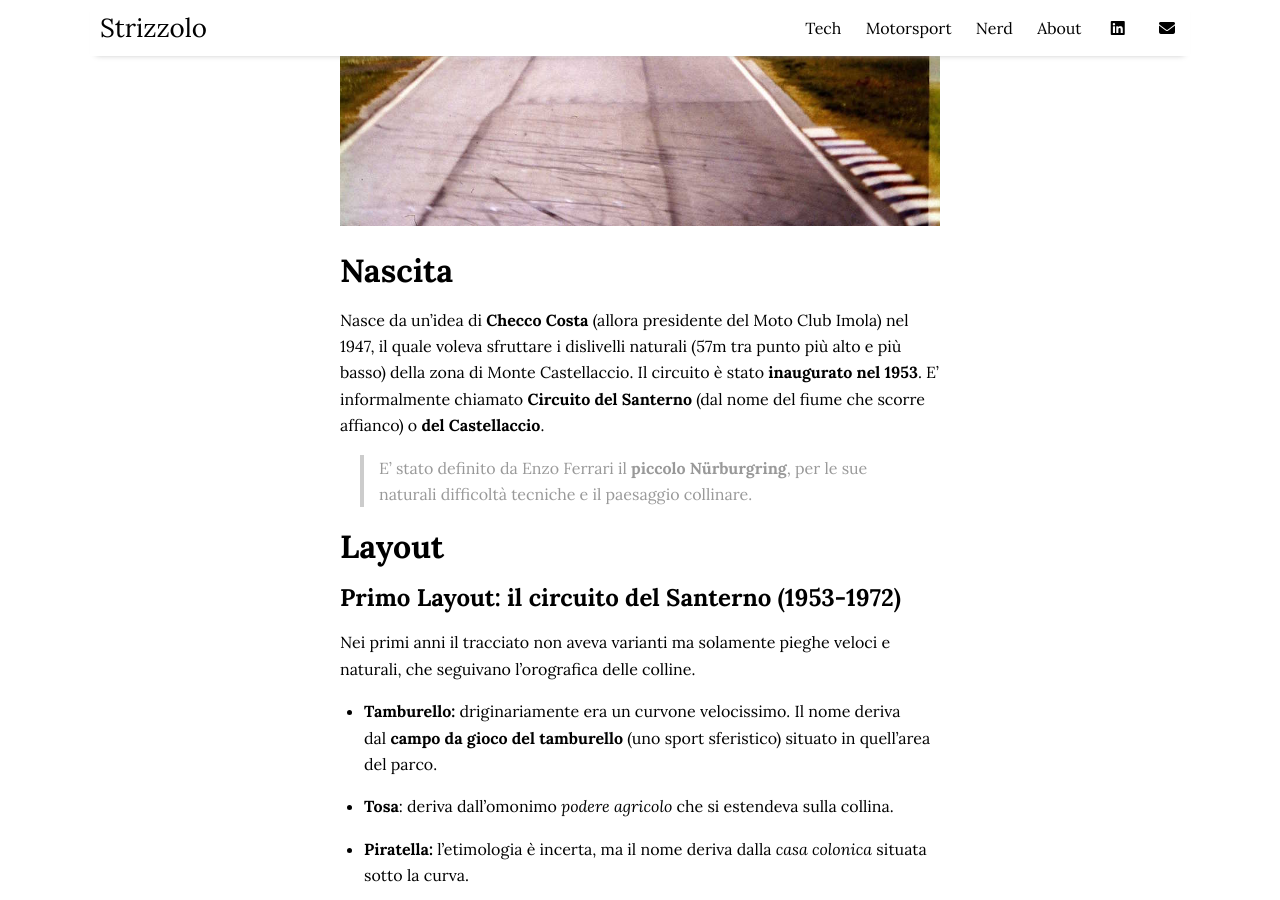
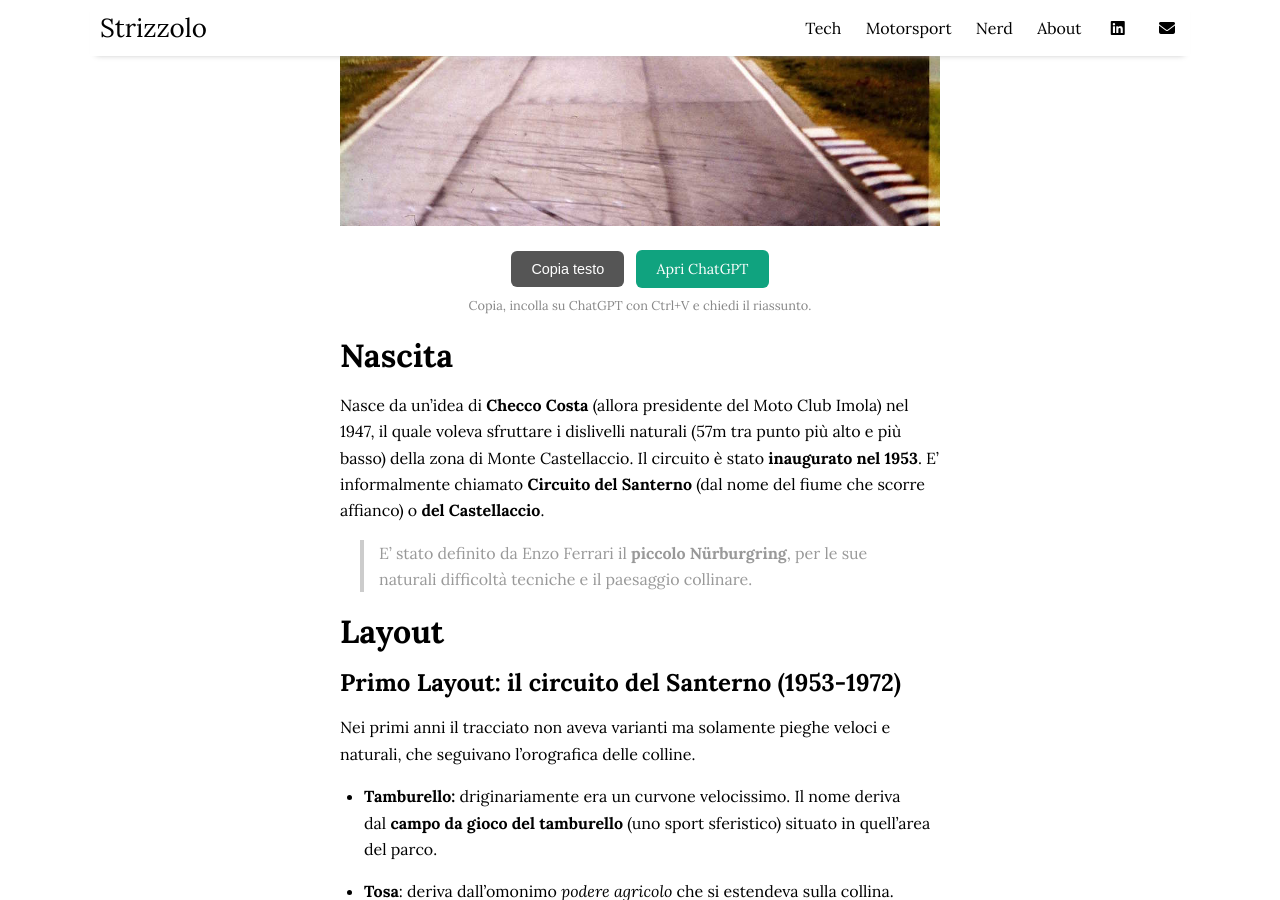
Before and after one commit to SimoneStrizzolo/simonestrizzolo.github.io, a Jekyll site: the page built from _posts/2026-05-25-imola.md, in a window 1280 px wide and 900 px high, scrolled down 338 px. Built offline with Jekyll 4.4.1, drawn with Linux system fonts in a browser that asks for light colours; some of the changed text lies outside the part shown.

Commit message:
refactor: bottoni AI in alto e codice più pulito

```diff
--- a/_layouts/post.html
+++ b/_layouts/post.html
@@ -14,18 +14,14 @@ layout: default
       <img src="{{ site.github.url }}/assets/img/{{ page.image }}">
     </div>
   {% endif %}
+  <div style="margin:1rem 0; text-align:center;">
+    <button onclick="navigator.clipboard.writeText('Fammi il riassunto di:\n\n' + document.querySelector('article').innerText).then(function(){ this.innerText='✓ Copiato!'; }.bind(this))" style="padding:10px 20px; background:#555; color:white; border:none; border-radius:6px; font-size:0.9rem; cursor:pointer; margin-right:8px;">Copia testo</button>
+    <a href="https://chatgpt.com/" target="_blank" style="padding:10px 20px; background:#10a37f; color:white; border-radius:6px; text-decoration:none; font-size:0.9rem;">Apri ChatGPT</a>
+    <p style="margin-top:0.5rem; font-size:0.8rem; color:#888;">Copia, incolla su ChatGPT con Ctrl+V e chiedi il riassunto.</p>
+  </div>
   <article>
     {{ content }}
   </article>
-  <div style="margin:2rem 0; text-align:center;">
-    <button onclick="navigator.clipboard.writeText('Fammi il riassunto di:\n\n' + document.querySelector('article').innerText).then(function(){ this.innerText='✓ Copiato!'; }.bind(this))" style="padding:10px 20px; background:#555; color:white; border:none; border-radius:6px; font-size:0.9rem; cursor:pointer; margin-right:8px;">
-      Copia testo
-    </button>
-    <a href="https://chatgpt.com/" target="_blank" style="display:inline-block; padding:10px 20px; background:#10a37f; color:white; border-radius:6px; text-decoration:none; font-size:0.9rem;">
-      Apri ChatGPT
-    </a>
-    <p style="margin-top:0.75rem; font-size:0.8rem; color:#888;">Copia il testo, aprì ChatGPT e incolla con <strong>Ctrl+V</strong> — poi chiedi il riassunto!</p>
-  </div>
   {% if site.hide_post_share != true %}
     {% include post-share.html %}
   {% endif %}
```
